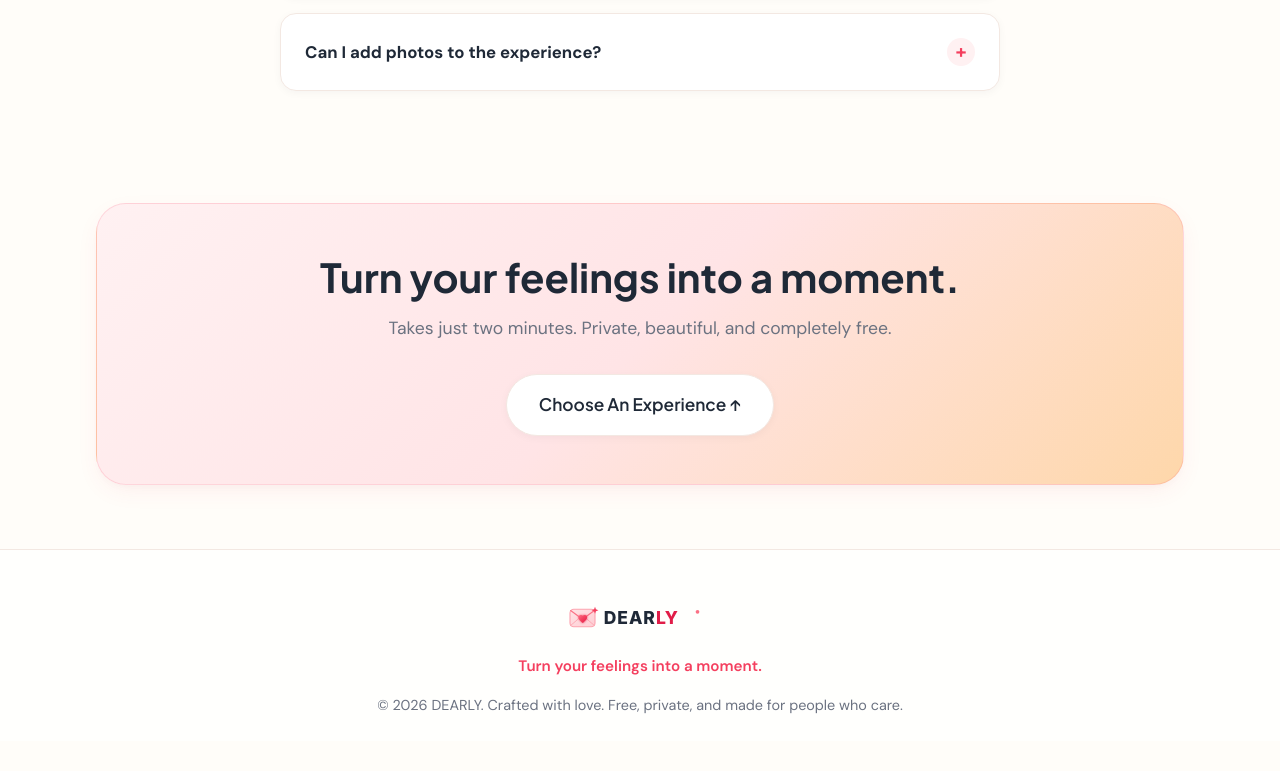
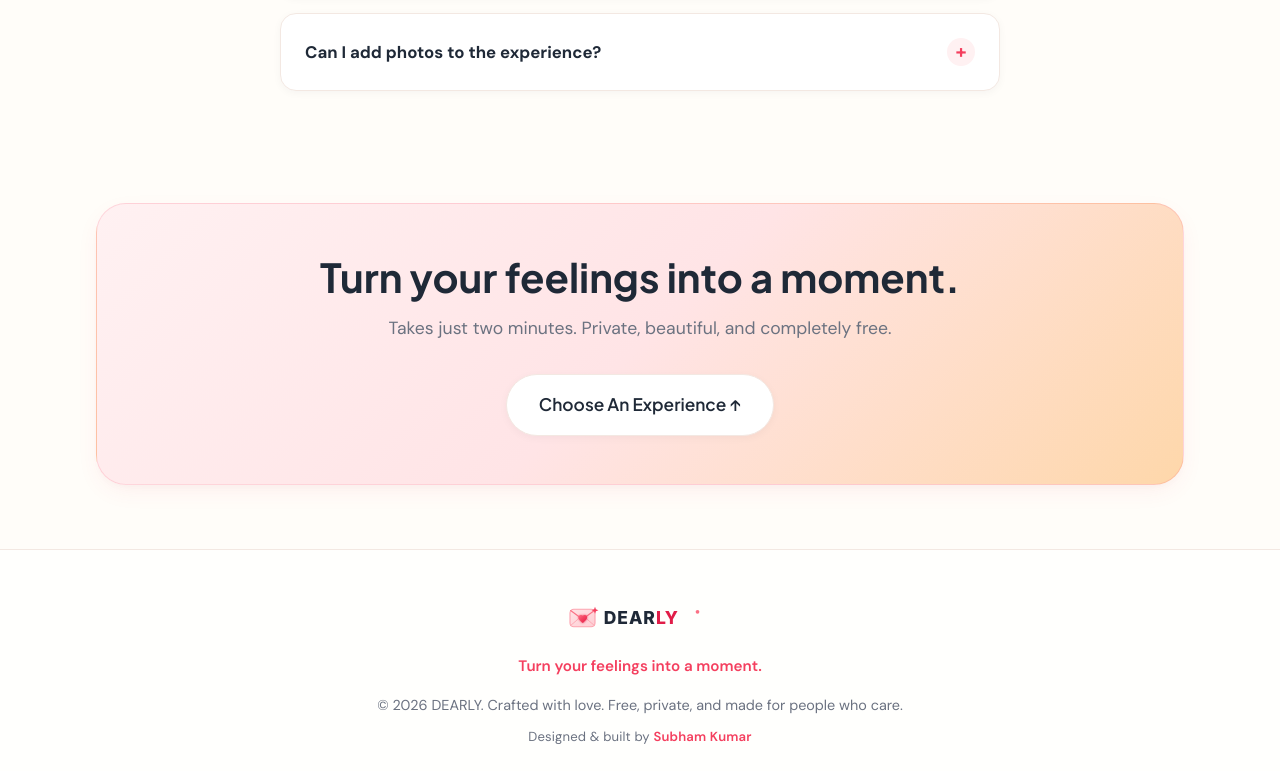
Before and after one commit to SubhamKumar25/Dearly, a plain HTML site: page index.html in a window 1280 px wide. Shown: the part 2641-3412 px from the top of the page. Before the commit the page ends 3382 px from the top, so only its background shows below. Drawn offline with nearby package versions, Linux system fonts and the light colour scheme.

Commit message:
Footer: Add subtle, professional creator credit to website footer

```diff
--- a/assets/css/style.css
+++ b/assets/css/style.css
@@ -726,6 +726,20 @@ h1, h2, h3, h4, h5, h6 {
   font-weight: 600;
 }
 
+.footer-credit {
+  font-size: 0.82rem;
+  color: var(--text-muted);
+  margin-top: -6px;
+  letter-spacing: 0.15px;
+  line-height: 1.5;
+}
+
+.footer-credit .credit-author {
+  color: var(--color-primary);
+  font-weight: 600;
+  letter-spacing: 0.2px;
+}
+
 /* --- Forms & Wizard UI Elements --- */
 .form-group {
   margin-bottom: var(--space-lg);
--- a/index.html
+++ b/index.html
@@ -275,6 +275,9 @@
       <p class="footer-text">
         © 2026 DEARLY. Crafted with love. Free, private, and made for people who care.
       </p>
+      <p class="footer-credit">
+        Designed &amp; built by <span class="credit-author">Subham Kumar</span>
+      </p>
     </div>
   </footer>
 
--- a/public_html/assets/css/style.css
+++ b/public_html/assets/css/style.css
@@ -726,6 +726,20 @@ h1, h2, h3, h4, h5, h6 {
   font-weight: 600;
 }
 
+.footer-credit {
+  font-size: 0.82rem;
+  color: var(--text-muted);
+  margin-top: -6px;
+  letter-spacing: 0.15px;
+  line-height: 1.5;
+}
+
+.footer-credit .credit-author {
+  color: var(--color-primary);
+  font-weight: 600;
+  letter-spacing: 0.2px;
+}
+
 /* --- Forms & Wizard UI Elements --- */
 .form-group {
   margin-bottom: var(--space-lg);
```
Also changed, not shown: dashboard.html (+3 -0 lines), public_html/dashboard.html (+3 -0 lines), public_html/index.html (+3 -0 lines).
